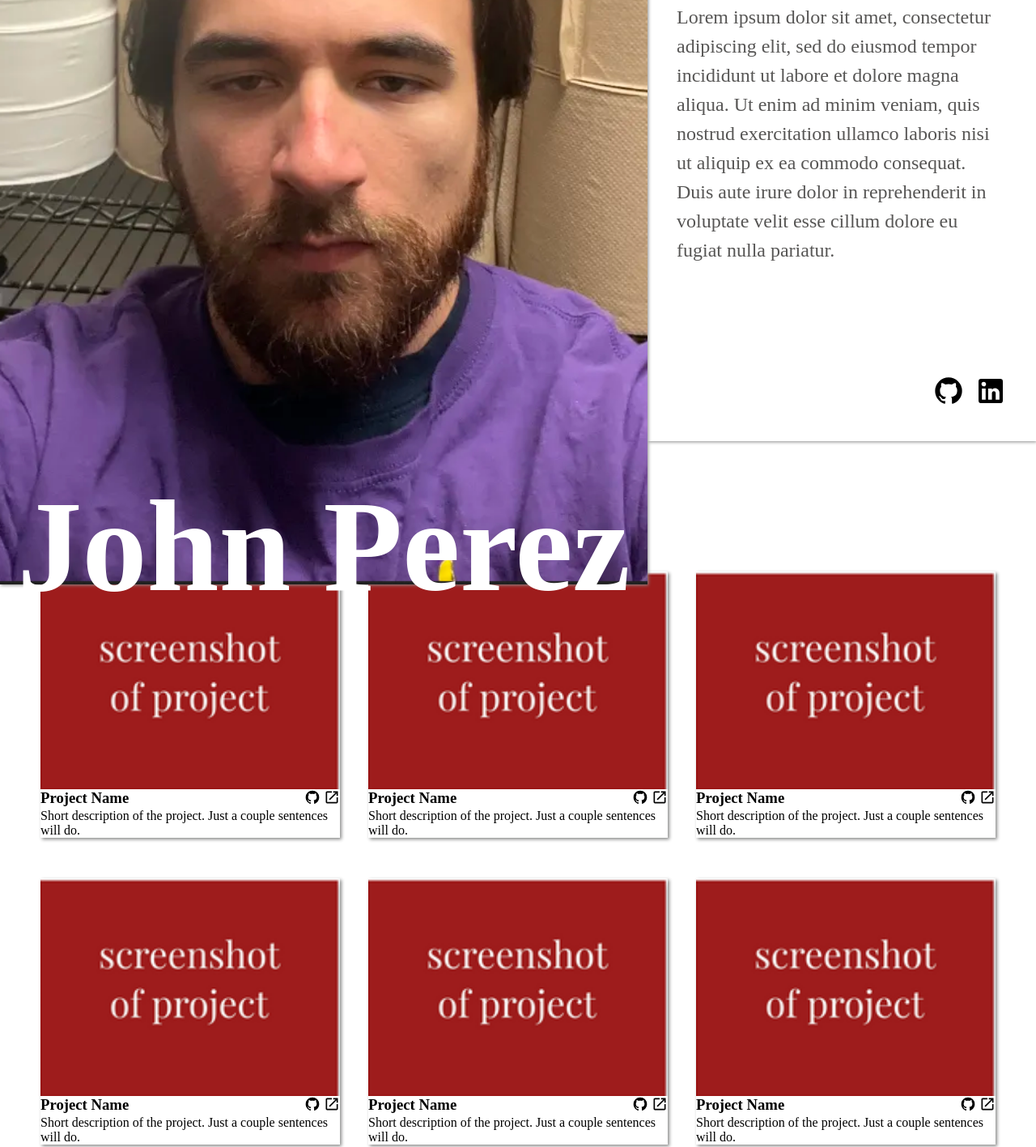
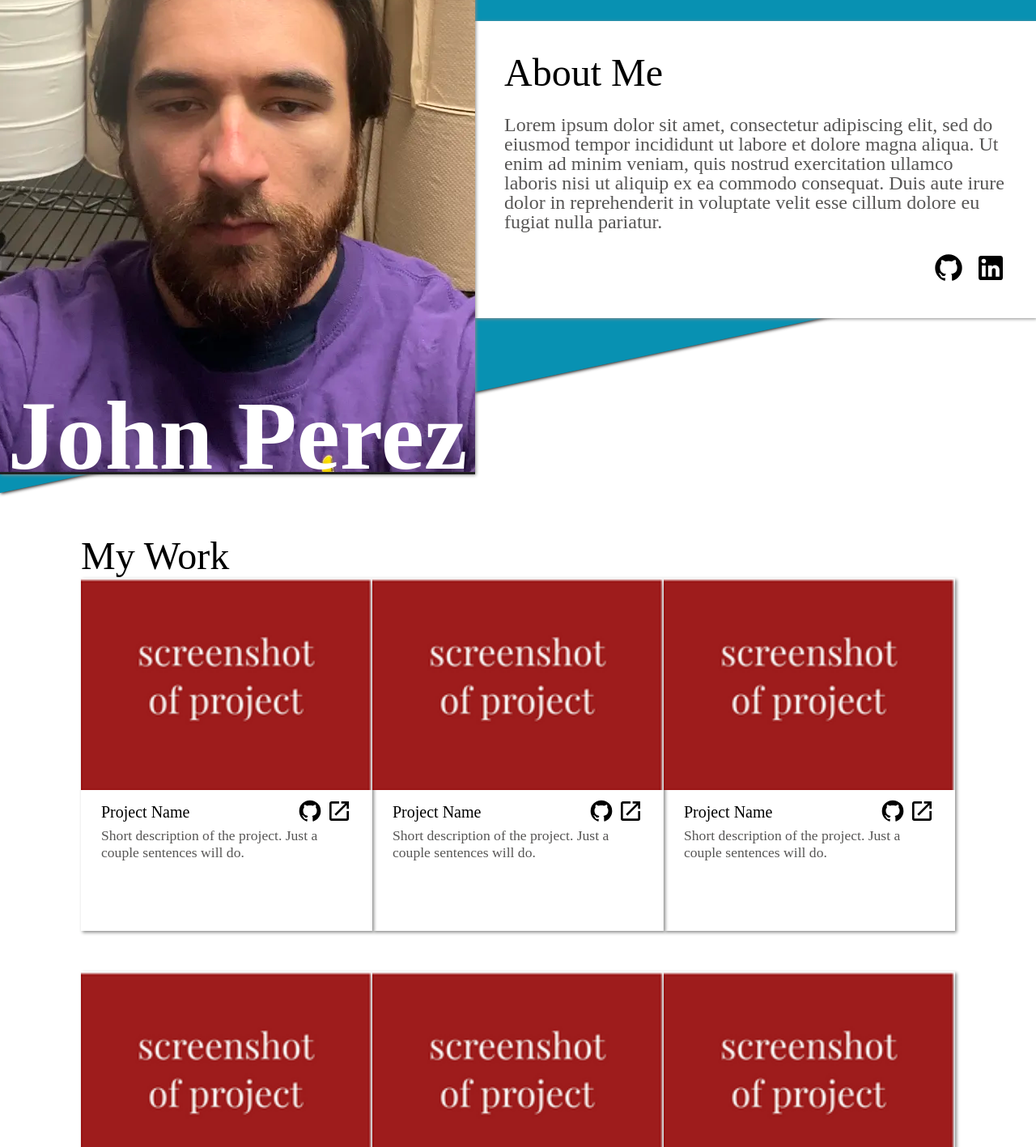
Before and after one commit to groovygnome/odin-homepage, a website built with webpack: page src/template.html in a window 1280 px wide. Shown: the part 191-1608 px from the top of the page at 81% size. Built offline with nearby package versions, Linux system fonts and the light colour scheme.

Commit message:
style work cards

```diff
--- a/src/styles.css
+++ b/src/styles.css
@@ -23,7 +23,7 @@ footer{
 }
 
 .card-link > img{
-    width: 20px;
+    width: 2rem;
 
 }
 
@@ -35,14 +35,14 @@ figure{
 }
 
 figure > img{
-    width: 800px;
+    max-width: 800px;
     box-shadow: 1px 1px 4px #8B8C8B;
 }
 
 figcaption{
     position: absolute;
     bottom: 47px;
-    font-size: 5em;
+    font-size: 3.75rem;
     line-height:0;
     color: white;
 }
@@ -72,25 +72,25 @@ header::before {
 
 .about{
     background-color: #ffffff;
-    width: 800px;
-    height: 600px;
+    max-width: 800px;
+    max-height: 600px;
     box-shadow: 1px 1px 4px #8B8C8B;
     padding: 1.5em;
     display:flex;
     flex-direction:column;
     justify-content: space-between;
-    font-size: 1.5em;
+    font-size: 1.5rem;
     gap: 25px;
 }
 
 .about > p{
     flex-grow:1;
     color: #575655;
-    line-height: 1.5em;
+    line-height: 1.5rem;
 }
 
 h2{
-    font-size: 2.5em;
+    font-size: 3rem;
     font-weight: normal;
 }
 
@@ -101,7 +101,7 @@ h2{
 }
 
 main{
-    padding: 50px;
+    padding: 50px 100px;
 }
 
 .my-work{
@@ -109,18 +109,39 @@ main{
     grid-template-columns: 1fr 1fr 1fr;
     grid-template-rows: auto;
     row-gap: 50px;
-    column-gap: 35px;
 
 }
 
 .card{
     box-shadow: 2px 2px 4px #8B8C8B;
-    display:flex;
-    flex-direction:column;
+    display:grid;
+    grid-template-rows: 3fr 2fr;
+    justify-content: flex-start;
+    min-height: 300px;
+    max-width: 400px;
+}
+
+.card > img{
+    width: 100%;
 }
 
 .card-title{
     display:flex;
     flex-direction:row;
     justify-content:space-between;
+    align-items: center;
 }
+
+.card-title > h3{
+    font-weight:normal;
+    font-size: 1.25rem;
+}
+
+.card-text{
+    padding: 10px 25px;
+}
+
+.card-description{
+    color: #575655;
+    font-size: 1.1rem;
+}
--- a/src/template.html
+++ b/src/template.html
@@ -29,9 +29,9 @@
       <section class='my-work'>
         <div class='card'>
           <img src='./imgs/projectX.png'>
+          <div class='card-text'>
             <div class='card-title'>
               <h3>Project Name</h3>
-
               <div class='card-links'>
                 <a class='card-link' href='https://github.com/groovygnome/project-X'>
                   <span class='a11ytext'>Project X's Github Repository</span><img src='./icons/github.svg'></a>
@@ -44,12 +44,13 @@
             </div>
             <p class='card-description'>Short description of the project. Just a couple sentences will do.</p>
           </div>
+        </div>
 
         <div class='card'>
           <img src='./imgs/projectX.png'>
+          <div class='card-text'>
             <div class='card-title'>
               <h3>Project Name</h3>
-
               <div class='card-links'>
                 <a class='card-link' href='https://github.com/groovygnome/project-X'>
                   <span class='a11ytext'>Project X's Github Repository</span><img src='./icons/github.svg'></a>
@@ -62,12 +63,13 @@
             </div>
             <p class='card-description'>Short description of the project. Just a couple sentences will do.</p>
           </div>
+        </div>
 
         <div class='card'>
           <img src='./imgs/projectX.png'>
+          <div class='card-text'>
             <div class='card-title'>
               <h3>Project Name</h3>
-
               <div class='card-links'>
                 <a class='card-link' href='https://github.com/groovygnome/project-X'>
                   <span class='a11ytext'>Project X's Github Repository</span><img src='./icons/github.svg'></a>
@@ -80,12 +82,13 @@
             </div>
             <p class='card-description'>Short description of the project. Just a couple sentences will do.</p>
           </div>
+        </div>
 
         <div class='card'>
           <img src='./imgs/projectX.png'>
+          <div class='card-text'>
             <div class='card-title'>
               <h3>Project Name</h3>
-
               <div class='card-links'>
                 <a class='card-link' href='https://github.com/groovygnome/project-X'>
                   <span class='a11ytext'>Project X's Github Repository</span><img src='./icons/github.svg'></a>
@@ -98,12 +101,13 @@
             </div>
             <p class='card-description'>Short description of the project. Just a couple sentences will do.</p>
           </div>
+        </div>
 
        <div class='card'>
           <img src='./imgs/projectX.png'>
+          <div class='card-text'>
             <div class='card-title'>
               <h3>Project Name</h3>
-
               <div class='card-links'>
                 <a class='card-link' href='https://github.com/groovygnome/project-X'>
                   <span class='a11ytext'>Project X's Github Repository</span><img src='./icons/github.svg'></a>
@@ -116,12 +120,13 @@
             </div>
             <p class='card-description'>Short description of the project. Just a couple sentences will do.</p>
           </div>
+        </div>
 
         <div class='card'>
           <img src='./imgs/projectX.png'>
+          <div class='card-text'>
             <div class='card-title'>
               <h3>Project Name</h3>
-
               <div class='card-links'>
                 <a class='card-link' href='https://github.com/groovygnome/project-X'>
                   <span class='a11ytext'>Project X's Github Repository</span><img src='./icons/github.svg'></a>
@@ -134,6 +139,8 @@
             </div>
             <p class='card-description'>Short description of the project. Just a couple sentences will do.</p>
           </div>
+        </div>
+
 
       </section>
 
```
Lines whose indentation alone changed are shown as unchanged.
